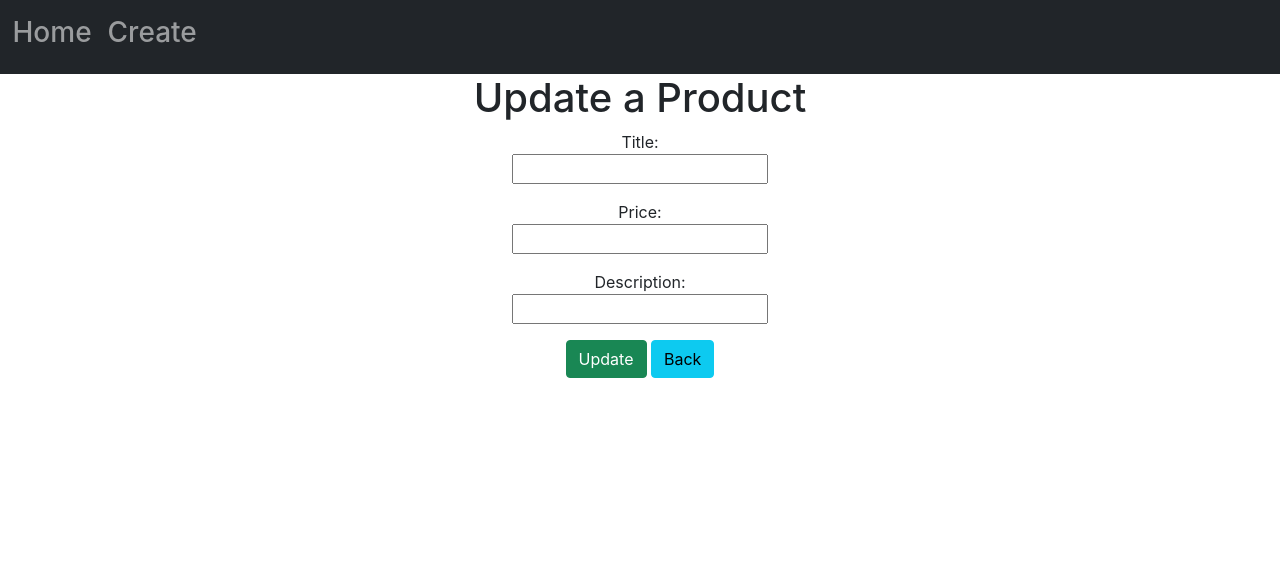
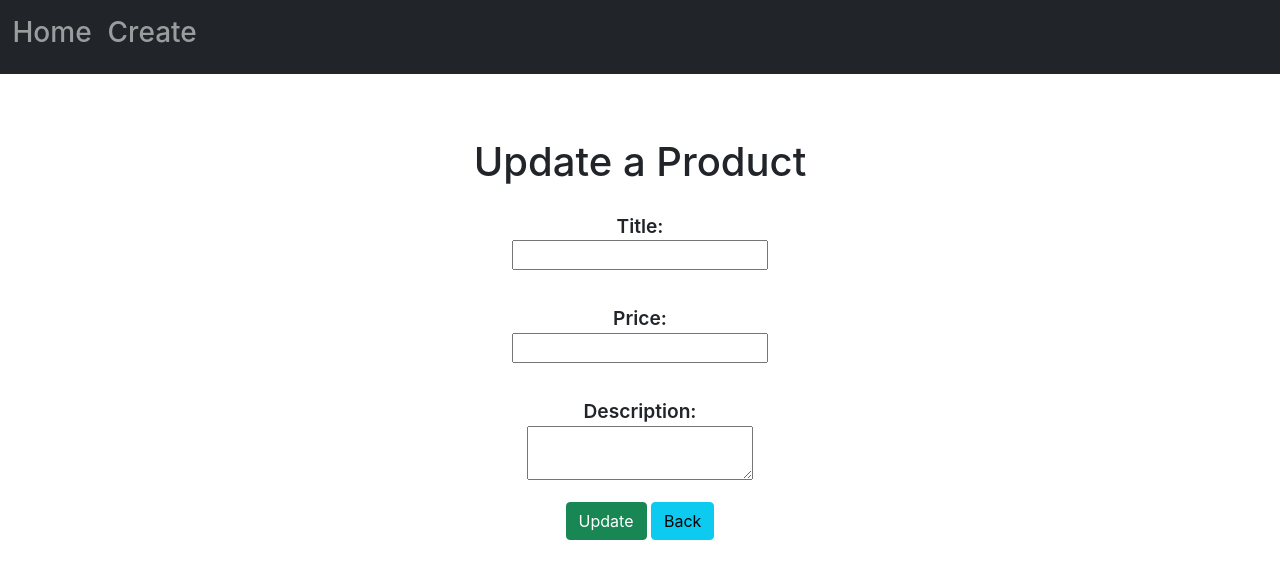
Before and after one commit to jeparayno/proj_management, a React (Create React App) app in the folder client/: page /details/update/1 in a window 1280 px wide. Shown: the top 578 px of the page. Built offline with nearby package versions, Linux system fonts and the light colour scheme; no server answers; the HTML template or start-up script is replaced by a standard one.

Commit message:
added text area property to make it look good

```diff
--- a/client/src/Assets/Style.css
+++ b/client/src/Assets/Style.css
@@ -20,3 +20,15 @@ form {
 .prodDet {
     margin-top: 5%;
 }
+
+/* This is for the Product Update */
+
+.updateProd {
+    margin-top: 5%;
+}
+
+.prodUpTxt {
+    margin-top: 2%;
+    font-weight: 600;
+    font-size: 1.2em;
+}
--- a/client/src/components/ProductForms.js
+++ b/client/src/components/ProductForms.js
@@ -41,7 +41,7 @@ const ProductForms = (props) => {
             </div>
             <div className='form-group mb-4 align-item-center'>
                 <label for="productDescription" className='prodTxt'> Product Description </label>
-                <input type="text" class="form-control mx-sm-3" onChange = {(e)=>setDescription(e.target.value)} placeholder="Description" />
+                <textarea class="form-control mx-sm-3" onChange = {(e)=>setDescription(e.target.value)} placeholder="Description" />
             </div>
             <button type="submit" class="btn btn-success">Submit</button>
             &nbsp;
--- a/client/src/components/ProductList.js
+++ b/client/src/components/ProductList.js
@@ -21,7 +21,7 @@ const ProductList = (props) => {
 
     return (
         <div>
-            <table className='table'>
+            <table className='table table-striped'>
                 <thead>
                     <tr>
                         <th scope='col'>Product</th>
--- a/client/src/components/ProductUpdate.js
+++ b/client/src/components/ProductUpdate.js
@@ -1,5 +1,6 @@
 import React, { useState, useEffect } from "react";
 import axios from "axios";
+import '../Assets/Style.css';
 import { useNavigate, useParams } from "react-router-dom";
 import { Link } from "react-router-dom";
 
@@ -35,23 +36,23 @@ const ProductUpdate = (props) => {
             .catch( err => console.log(err));
     }
     return (
-        <div>
+        <div className="updateProd">
             <h1>Update a Product</h1>
             <form onSubmit={updateProduct}>
                 <p>
-                    <label>Title:</label>
+                    <label className="prodUpTxt">Title:</label>
                     <br/>
                     <input type="text" name="title" value={title} onChange={(e) => { setTitle(e.target.value)} } />
                 </p>
                 <p>
-                    <label>Price:</label>
+                    <label className="prodUpTxt">Price:</label>
                     <br/>
                     <input type="number" name="price" value={price} onChange={(e) => { setPrice(e.target.value)} } />
                 </p>
                 <p>
-                    <label>Description:</label>
+                    <label className="prodUpTxt">Description:</label>
                     <br/>
-                    <input type="text" name="description" value={description} onChange={(e) => { setDescription(e.target.value)} } />
+                    <textarea name="description" value={description} onChange={(e) => { setDescription(e.target.value)} }  />
                 </p>
                 <button type="submit" class="btn btn-success">Update</button>
                 &nbsp;
```
